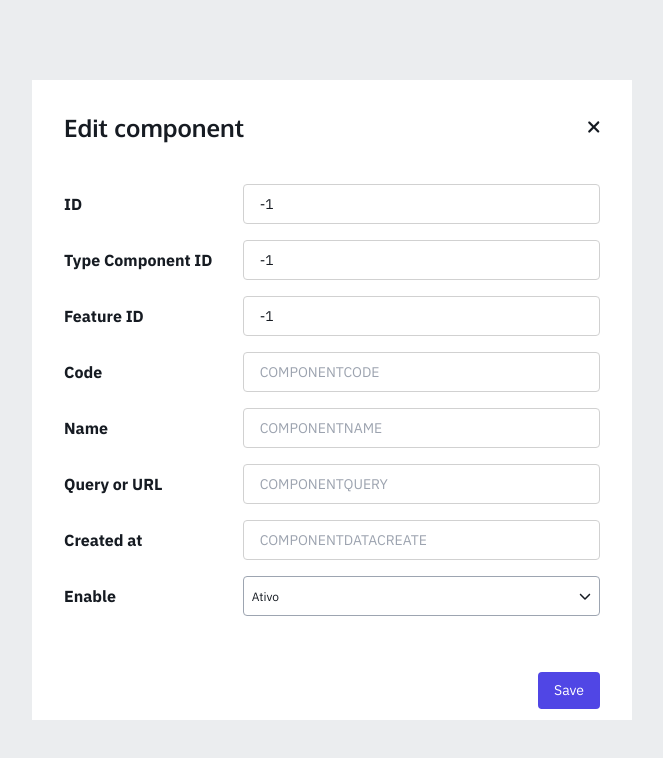
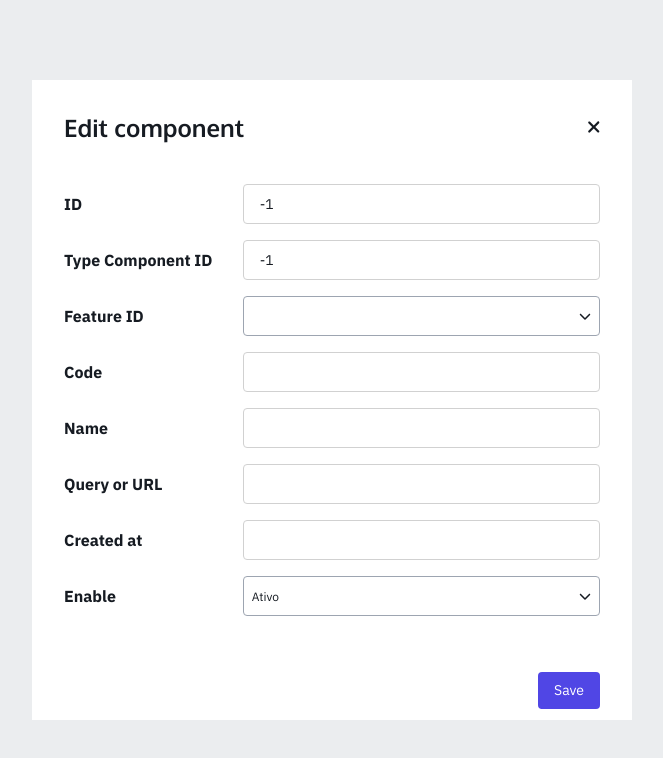
Before and after one commit to MonitDB/monitdb-panel, a Next.js app: page /configurations/components/modal in a window 1280 px wide. Shown: the top 758 px of the page, without its empty margins (308-971 px from the left). Built offline with nearby package versions, Linux system fonts and the light colour scheme.

Commit message:
chore(components): add features integration

```diff
--- a/pages/configurations/components/index.jsx
+++ b/pages/configurations/components/index.jsx
@@ -4,6 +4,8 @@ import React, { useCallback, useEffect, useState } from 'react'
 import Loading from '~/components/loading'
 import { PageContent, PageHeader, PageWrapper } from '~/components/page'
 import Layout from '~/layouts/default'
+// import { getComponents } from '~/services/components'
+import { getFeatures } from '~/services/features'
 
 import DataMock from './mock.json'
 import ComponentsModal from './modal'
@@ -12,26 +14,35 @@ const ComponentsPage = () => {
   const [isModalOpen, setIsModalOpen] = useState(false)
   const [componentIdActive, setComponentIdActive] = useState(0)
   const [isLoading, setIsLoading] = useState(true)
+  const [features, setFeatures] = useState([])
   const [data, setData] = useState([])
 
-  // const getComponents = useCallback(async () => {
-  //   const { server } = router.query
+  const getComponents = useCallback(async () => {
+    setIsLoading(true)
+    setData([])
 
-  //   if (!server) return
+    try {
+      // const componentsResponse = await getComponents()
+      const featuresResponse = await getFeatures()
 
-  //   setIsLoading(true)
-  //   setData([])
+      // setData(componentsResponse?.data)
+      setFeatures(featuresResponse?.data)
+      setData(DataMock)
+    } catch (error) {
+      console.error(error) // eslint-disable-line no-console
+    } finally {
+      setIsLoading(false)
+    }
+  }, [])
 
-  //   try {
-  //     const parameters = await getAlertsParameterByServerId(server)
+  const getFeatureNameById = useCallback(
+    (featureId) => {
+      const feature = features.find((feature) => feature.id === featureId)
 
-  //     setData(parameters?.data)
-  //   } catch (error) {
-  //     console.error(error) // eslint-disable-line no-console
-  //   } finally {
-  //     setIsLoading(false)
-  //   }
-  // }, [router.query])
+      return feature?.featureName
+    },
+    [features]
+  )
 
   const handleComponentsModalClose = useCallback(() => {
     setIsModalOpen(false)
@@ -41,9 +52,10 @@ const ComponentsPage = () => {
   }, [])
 
   useEffect(() => {
-    setData(DataMock)
+    // setData(DataMock)
+    getComponents()
     setIsLoading(false)
-  }, [])
+  }, [getComponents])
 
   return (
     <>
@@ -74,9 +86,7 @@ const ComponentsPage = () => {
                       <th className="border-b-2 border-gray-light">
                         Type Component ID
                       </th>
-                      <th className="border-b-2 border-gray-light">
-                        Feature ID
-                      </th>
+                      <th className="border-b-2 border-gray-light">Feature</th>
                       <th className="border-b-2 border-gray-light">Code</th>
                       <th className="border-b-2 border-gray-light">Name</th>
                       <th className="border-b-2 border-gray-light">
@@ -110,7 +120,7 @@ const ComponentsPage = () => {
                         >
                           <td>{component.IDCOMPONENT}</td>
                           <td>{component.IDTYPECOMPONENT}</td>
-                          <td>{component.IDFEATURE}</td>
+                          <td>{getFeatureNameById(component.IDFEATURE)}</td>
                           <td>{component.COMPONENTCODE}</td>
                           <td>{component.COMPONENTNAME}</td>
                           <td>{component.COMPONENTQUERY}</td>
--- a/pages/configurations/components/modal.jsx
+++ b/pages/configurations/components/modal.jsx
@@ -2,37 +2,46 @@ import { faClose } from '@fortawesome/free-solid-svg-icons'
 import { FontAwesomeIcon } from '@fortawesome/react-fontawesome'
 import classNames from 'classnames'
 import { useFormik } from 'formik'
-import React, { useCallback, useEffect, useState } from 'react'
+import React, { useCallback, useEffect, useMemo, useState } from 'react'
 import { toast } from 'react-toastify'
 
 import Select from '~/components/form/select'
 import Grid from '~/components/grid'
 import Loading from '~/components/loading'
-import { getComponentById, updateComponentById } from '~/services/components'
+import {
+  // getComponentById,
+  updateComponentById,
+} from '~/services/components'
+import { getFeatures } from '~/services/features'
 import { handleException } from '~/utils/exceptions'
 
 const MetricsModal = ({ onClose, componentId }) => {
   const [isLoading, setIsLoading] = useState(false)
   const [isSending, setIsSending] = useState(false)
+  const [features, setFeatures] = useState([])
 
   const getComponentData = useCallback(async () => {
     setIsLoading(true)
 
     try {
-      const response = await getComponentById(componentId)
-      const componentData = response?.data
+      // const response = await getComponentById(componentId)
+      const featuresResponse = await getFeatures()
 
-      formik.setFieldValue('IDCOMPONENT', componentData?.IDCOMPONENT)
-      formik.setFieldValue('IDTYPECOMPONENT', componentData?.IDTYPECOMPONENT)
-      formik.setFieldValue('IDFEATURE', componentData?.IDFEATURE)
-      formik.setFieldValue('COMPONENTCODE', componentData?.COMPONENTCODE)
-      formik.setFieldValue('COMPONENTNAME', componentData?.COMPONENTNAME)
-      formik.setFieldValue('COMPONENTQUERY', componentData?.COMPONENTQUERY)
-      formik.setFieldValue(
-        'COMPONENTDATACREATE',
-        componentData?.COMPONENTDATACREATE
-      )
-      formik.setFieldValue('COMPONENTENABLE', componentData?.COMPONENTENABLE)
+      setFeatures(featuresResponse?.data)
+
+      // const componentData = response?.data
+
+      // formik.setFieldValue('IDCOMPONENT', componentData?.IDCOMPONENT)
+      // formik.setFieldValue('IDTYPECOMPONENT', componentData?.IDTYPECOMPONENT)
+      // formik.setFieldValue('IDFEATURE', componentData?.IDFEATURE)
+      // formik.setFieldValue('COMPONENTCODE', componentData?.COMPONENTCODE)
+      // formik.setFieldValue('COMPONENTNAME', componentData?.COMPONENTNAME)
+      // formik.setFieldValue('COMPONENTQUERY', componentData?.COMPONENTQUERY)
+      // formik.setFieldValue(
+      //   'COMPONENTDATACREATE',
+      //   componentData?.COMPONENTDATACREATE
+      // )
+      // formik.setFieldValue('COMPONENTENABLE', componentData?.COMPONENTENABLE)
     } catch (error) {
       console.error(error) // eslint-disable-line no-console
     } finally {
@@ -70,6 +79,15 @@ const MetricsModal = ({ onClose, componentId }) => {
       }
     },
   })
+
+  const featuresOptions = useMemo(
+    () =>
+      features.map((feature) => ({
+        value: feature.id,
+        label: feature.featureName,
+      })),
+    [features]
+  )
 
   useEffect(() => {
     if (!componentId) return
@@ -109,7 +127,6 @@ const MetricsModal = ({ onClose, componentId }) => {
                   type="text"
                   name="IDCOMPONENT"
                   className="w-full px-4 h-10 border border-gray-light leading-10 rounded outline-none text-sm lg:w-2/3"
-                  placeholder="IDCOMPONENT"
                   onChange={formik.handleChange}
                   onBlur={formik.handleBlur}
                   value={formik.values.IDCOMPONENT}
@@ -126,7 +143,6 @@ const MetricsModal = ({ onClose, componentId }) => {
                   type="text"
                   name="IDTYPECOMPONENT"
                   className="w-full px-4 h-10 border border-gray-light leading-10 rounded outline-none text-sm lg:w-2/3"
-                  placeholder="IDTYPECOMPONENT"
                   onChange={formik.handleChange}
                   onBlur={formik.handleBlur}
                   value={formik.values.IDTYPECOMPONENT}
@@ -139,13 +155,13 @@ const MetricsModal = ({ onClose, componentId }) => {
                 >
                   Feature ID
                 </label>
-                <input
-                  type="text"
+                <Select
+                  containerClass="bg-white w-full lg:w-2/3"
                   name="IDFEATURE"
-                  className="w-full px-4 h-10 border border-gray-light leading-10 rounded outline-none text-sm lg:w-2/3"
-                  placeholder="IDFEATURE"
-                  onChange={formik.handleChange}
-                  onBlur={formik.handleBlur}
+                  options={featuresOptions}
+                  onChange={(value) => {
+                    formik.setFieldValue('IDFEATURE', value)
+                  }}
                   value={formik.values.IDFEATURE}
                 />
               </div>
@@ -161,7 +177,6 @@ const MetricsModal = ({ onClose, componentId }) => {
                   type="text"
                   name="COMPONENTCODE"
                   className="w-full px-4 h-10 border border-gray-light leading-10 rounded outline-none text-sm lg:w-2/3"
-                  placeholder="COMPONENTCODE"
                   onChange={formik.handleChange}
                   onBlur={formik.handleBlur}
                   value={formik.values.COMPONENTCODE}
@@ -179,7 +194,6 @@ const MetricsModal = ({ onClose, componentId }) => {
                   type="text"
                   name="COMPONENTNAME"
                   className="w-full px-4 h-10 border border-gray-light leading-10 rounded outline-none text-sm lg:w-2/3"
-                  placeholder="COMPONENTNAME"
                   onChange={formik.handleChange}
                   onBlur={formik.handleBlur}
                   value={formik.values.COMPONENTNAME}
@@ -197,7 +211,6 @@ const MetricsModal = ({ onClose, componentId }) => {
                   type="text"
                   name="COMPONENTQUERY"
                   className="w-full px-4 h-10 border border-gray-light leading-10 rounded outline-none text-sm lg:w-2/3"
-                  placeholder="COMPONENTQUERY"
                   onChange={formik.handleChange}
                   onBlur={formik.handleBlur}
                   value={formik.values.COMPONENTQUERY}
@@ -215,7 +228,6 @@ const MetricsModal = ({ onClose, componentId }) => {
                   type="text"
                   name="COMPONENTDATACREATE"
                   className="w-full px-4 h-10 border border-gray-light leading-10 rounded outline-none text-sm lg:w-2/3"
-                  placeholder="COMPONENTDATACREATE"
                   onChange={formik.handleChange}
                   onBlur={formik.handleBlur}
                   value={formik.values.COMPONENTDATACREATE}
```
